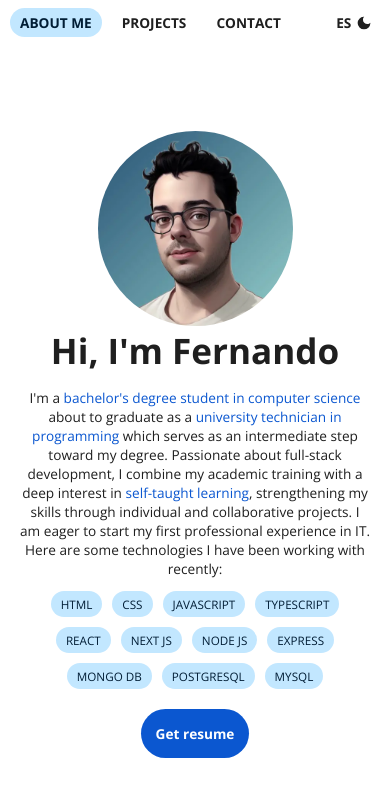
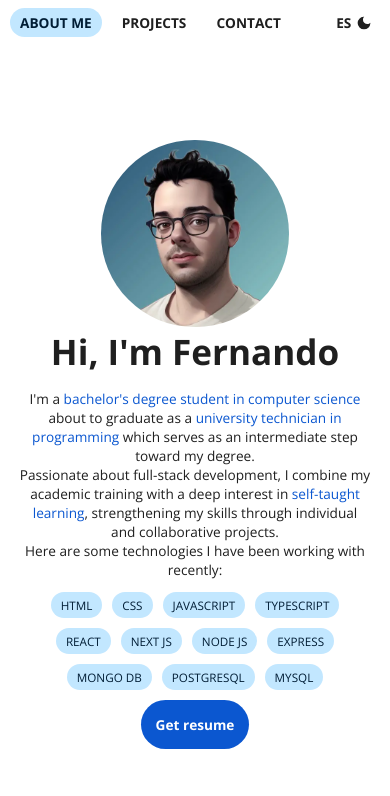
Before and after one commit to fernandobouchet/fernandobouchet.github.io, a React (Vite) app: page / in a window 390 px wide. Shown: the top 796 px of the page. Built offline with nearby package versions, Linux system fonts and the light colour scheme.

Commit message:
feat: Updates and fixes

```diff
--- a/src/components/Hero.tsx
+++ b/src/components/Hero.tsx
@@ -36,12 +36,17 @@ const Hero = ({ sectionRef, intersectionSectionId }: Props) => {
           {texts.about.span2}
         </span>
         {texts.about.p3}
+      </p>
+      <p className={`${style.hero__text_intermediate}`}>
+        {texts.about.p4}
         <span className={`${style.hero__text__span} color__accent`}>
           {texts.about.span3}
         </span>
-        {texts.about.p4}
+        {texts.about.p5}
       </p>
-      <p className={style.hero__text2}> {texts.about.p5} </p>
+      {/* <p className={`${style.hero__text_intermediate}`}>{texts.about.p6}</p>
+       */}
+      <p className={style.hero__text2}> {texts.about.p7} </p>
       <BadgesContainer />
       <LinkButton
         className="primary"
--- a/src/styles/components/BadgesContainer.module.scss
+++ b/src/styles/components/BadgesContainer.module.scss
@@ -3,11 +3,12 @@
   gap: 1rem;
   flex-wrap: wrap;
   justify-content: center;
-  padding: 0 0 2rem 0;
+  padding: 0 0 1rem 0;
 }
 
-@media screen and (min-width: 769px) {
+@media screen and (min-width: 426px) {
   .badge__container {
     max-width: 75%;
+    padding: 0 0 2rem 0;
   }
 }
--- a/src/styles/components/Hero.module.scss
+++ b/src/styles/components/Hero.module.scss
@@ -21,10 +21,15 @@
   text-align: center;
 }
 
+.hero__text_intermediate {
+  margin: 0;
+  text-align: center;
+}
+
 .hero__img {
   border-radius: 50%;
-  width: clamp(14rem, 50vw, 20rem);
-  height: clamp(14rem, 50vw, 20rem);
+  width: clamp(14rem, 48vw, 20rem);
+  height: clamp(14rem, 48vw, 20rem);
 }
 
 @media screen and (min-width: 769px) {
--- a/src/utils/Translations.ts
+++ b/src/utils/Translations.ts
@@ -11,10 +11,12 @@ export const Translations = {
       span1: "bachelor's degree student in computer science",
       p2: ' about to graduate as a ',
       span2: 'university technician in programming',
-      p3: ' which serves as an intermediate step toward my degree. Passionate about full-stack development, I combine my academic training with a deep interest in  ',
+      p3: ' which serves as an intermediate step toward my degree.',
+      p4: ' Passionate about full-stack development, I combine my academic training with a deep interest in  ',
       span3: 'self-taught learning',
-      p4: ', strengthening my skills through individual and collaborative projects. I am eager to start my first professional experience in IT.',
-      p5: 'Here are some technologies I have been working with recently:',
+      p5: ', strengthening my skills through individual and collaborative projects.',
+      p6: ' I am eager to start my first professional experience in IT.',
+      p7: 'Here are some technologies I have been working with recently:',
       resumeButton: 'Get resume',
       resumeLink:
         'https://drive.google.com/file/d/1U6ObryGK9yXwLtXGHUxjpji0cY1MPwar/view?usp=drive_link',
@@ -44,10 +46,12 @@ export const Translations = {
       span1: 'estudiante de licenciatura en informática',
       p2: ' próximo a graduarme como ',
       span2: 'técnico universitario en programación',
-      p3: ' que sirve como un paso intermedio hacia la licenciatura. Apasionado por el desarrollo full-stack, combino mi formación académica con un profundo interés en el ',
+      p3: ' que sirve como un paso intermedio hacia la licenciatura.',
+      p4: ' Apasionado por el desarrollo full-stack, combino mi formación académica con un profundo interés en el ',
       span3: 'aprendizaje autodidacta',
-      p4: ', fortaleciendo mis habilidades a través de proyectos individuales y colaborativos. Estoy ansioso por comenzar mi primera experiencia profesional en IT.',
-      p5: 'Estas son algunas de las tecnologías con las que he estado trabajando recientemente:',
+      p5: ', fortaleciendo mis habilidades a través de proyectos individuales y colaborativos.',
+      p6: ' Estoy ansioso por comenzar mi primera experiencia profesional en IT.',
+      p7: 'Estas son algunas de las tecnologías con las que he estado trabajando recientemente:',
       resumeButton: 'Obtener currículum',
       resumeLink:
         'https://drive.google.com/file/d/1LlCYRFeAQ5b2uRnIuw4_nVFK9MMpEwCV/view?usp=drive_link',
```
